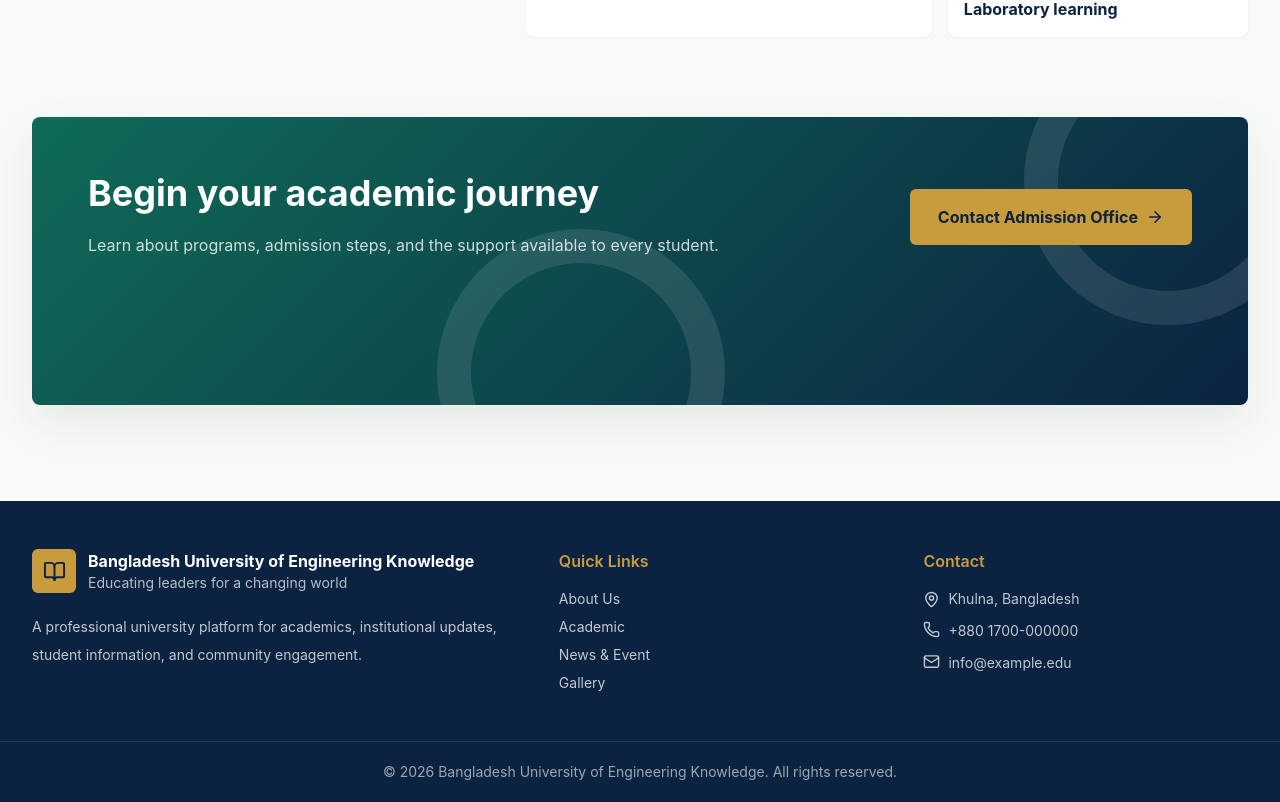
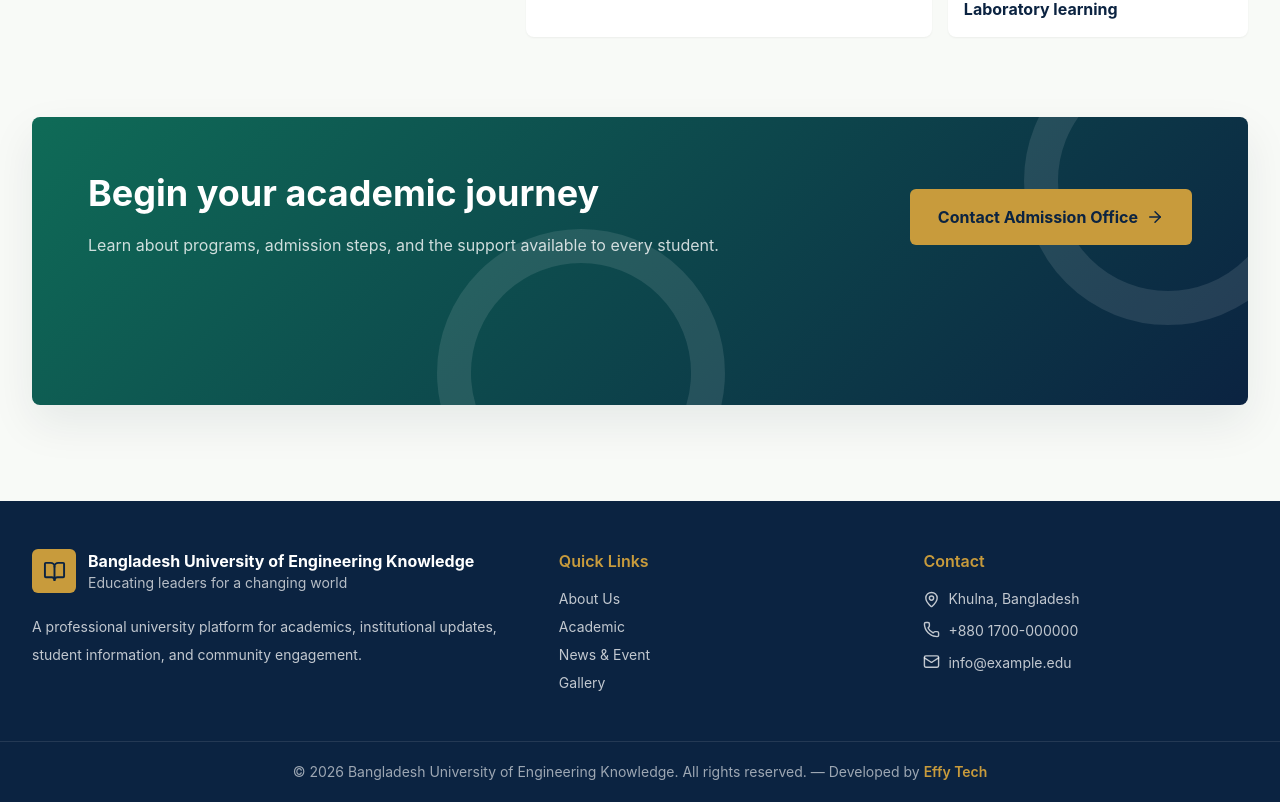
Before and after one commit to Arvi-Saleque/buek, a Next.js app: page / in a window 1280 px wide. Shown: the part 4445-5247 px from the top of the page. Built offline with nearby package versions, Linux system fonts and the light colour scheme; no server answers; the database is empty.

Commit message:
fixed footer

```diff
--- a/src/components/public/footer.tsx
+++ b/src/components/public/footer.tsx
@@ -50,7 +50,15 @@ export function Footer({ settings }: { settings: SiteSettings }) {
         </div>
       </Container>
       <div className="border-t border-white/10 py-5 text-center text-sm text-white/60">
-        © {new Date().getFullYear()} {settings.universityName}. All rights reserved.
+        © {new Date().getFullYear()} {settings.universityName}. All rights reserved. &mdash; Developed by{" "}
+        <a
+          href="https://effy-tech.vercel.app/"
+          target="_blank"
+          rel="noopener noreferrer"
+          className="font-semibold text-university-gold transition hover:text-white"
+        >
+          Effy Tech
+        </a>
       </div>
     </footer>
   );
```
